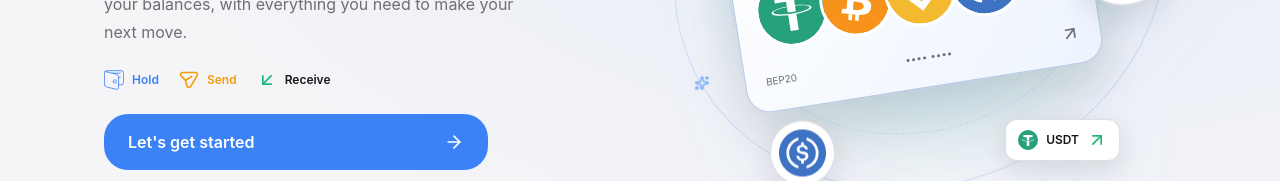
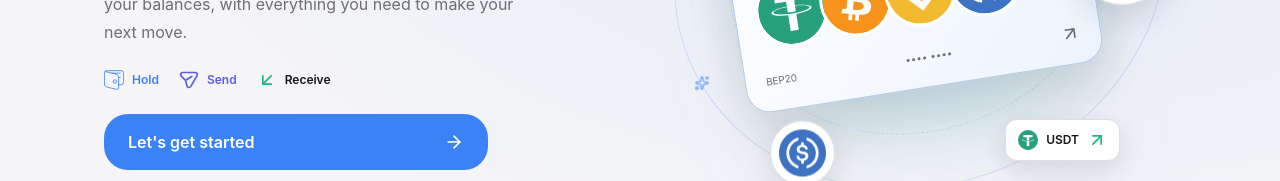
Before and after one commit to ellawood16/hyperforntend, a React (Vite) app: page /profile in a window 1280 px wide. Shown: the part 458-639 px from the top of the page. Built offline with nearby package versions, Linux system fonts and the light colour scheme; no server answers.

Commit message:
fix colors

```diff
--- a/src/styles/globals.css
+++ b/src/styles/globals.css
@@ -25,6 +25,16 @@
 @media (prefers-reduced-motion: reduce) { .floating-support-trigger { transition: none; } .floating-support-panel { animation: none; } }
 
 :root[data-brand-style] { --app-accent: var(--brand-accent); }
+:root[data-brand-style="apple"] {
+  --app-accent: #171719;
+  --app-accent-soft: #e9e9eb;
+  --app-warning: #3478f6;
+}
+:root[data-brand-style="apple"][data-theme="dark"] {
+  --app-accent: #f5f5f7;
+  --app-accent-soft: #2c2c2e;
+  --app-warning: #64a0ff;
+}
 :root[data-brand-style="apple"][data-theme="light"] {
   --app-background: #f5f5f7; --app-surface: #fff; --app-surface-soft: #eaeaec;
   --app-surface-muted: #dedee1; --app-text-primary: #171719; --app-text-secondary: #6e6e73;
@@ -157,7 +167,7 @@
 :root[data-brand-style="apple"] .brand-profile .profile-preference-rows { padding: .25rem 1rem; border-radius: 1rem; background: var(--app-surface-soft); overflow: hidden; }
 .profile-footer { margin-top: 0; }
 :root[data-brand-style="apple"] .brand-profile section svg { color: #3478f6; }
-:root[data-brand-style="apple"] .brand-profile section button:nth-child(2) svg { color: #ef9a31; }
+:root[data-brand-style="apple"] .brand-profile section button:nth-child(2) svg { color: #5e5ce6; }
 :root[data-brand-style="apple"] .brand-profile section button:nth-child(3) svg { color: #42aa75; }
 .apple-team { position: relative; overflow: hidden; display: flex; justify-content: space-between; align-items: center; margin-top: 2rem; padding: 1.5rem; border-radius: 1.6rem; background: var(--app-surface); }
 .apple-team h2 { font-size: 2.5rem; font-weight: 700; }
@@ -424,7 +434,7 @@
 .apple-signal-history { margin-top: 2rem; }.apple-signal-history h2 { font-weight: 700; margin-bottom: .8rem; }
 .apple-signal-row { display: flex; align-items: center; gap: .8rem; padding: .9rem 0; border-bottom: 1px solid var(--app-divider); }
 .apple-signal-row > span:nth-child(2) { flex: 1; }.apple-signal-row strong, .apple-signal-row small { display: block; }.apple-signal-row small { color: var(--app-text-secondary); }
-.apple-profile-icon { width: 2.25rem; height: 2.25rem; flex: none; padding: .45rem; border-radius: .7rem; color: #fff !important; background: #3478f6; }.apple-profile-icon--security { background: #ef9a31; }.apple-profile-icon--password { background: #42aa75; }
+.apple-profile-icon { width: 2.25rem; height: 2.25rem; flex: none; padding: .45rem; border-radius: .7rem; color: #fff !important; background: #3478f6; }.apple-profile-icon--security { background: #5e5ce6; }.apple-profile-icon--password { background: #42aa75; }
 .profile-security-tiles { display: grid; grid-template-columns: repeat(3, minmax(0, 1fr)); gap: .75rem; }
 .profile-security-tile { display: flex; flex-direction: column; align-items: flex-start; justify-content: flex-start; gap: 1rem; padding: 1rem; min-height: 11rem; border-radius: 1.2rem; background: var(--app-background); border: 1px solid var(--app-border); }
 .profile-security-tile > span { min-width: 0; }.profile-security-tile > span > span:first-child { font-weight: 650; font-size: .9rem; line-height: 1.35; }.profile-security-tile > span > span:last-child { margin-top: .4rem; font-size: .75rem; }
--- a/src/styles/tokens.css
+++ b/src/styles/tokens.css
@@ -99,7 +99,7 @@
 :root[data-brand-style="apple"] {
   --onboarding-primary: var(--color-verified-blue);
   --onboarding-secondary: var(--color-price-up-green);
-  --onboarding-warm: var(--color-warning-orange);
+  --onboarding-warm: #5e5ce6;
   --app-nav-active: var(--onboarding-primary);
 }
 
```
